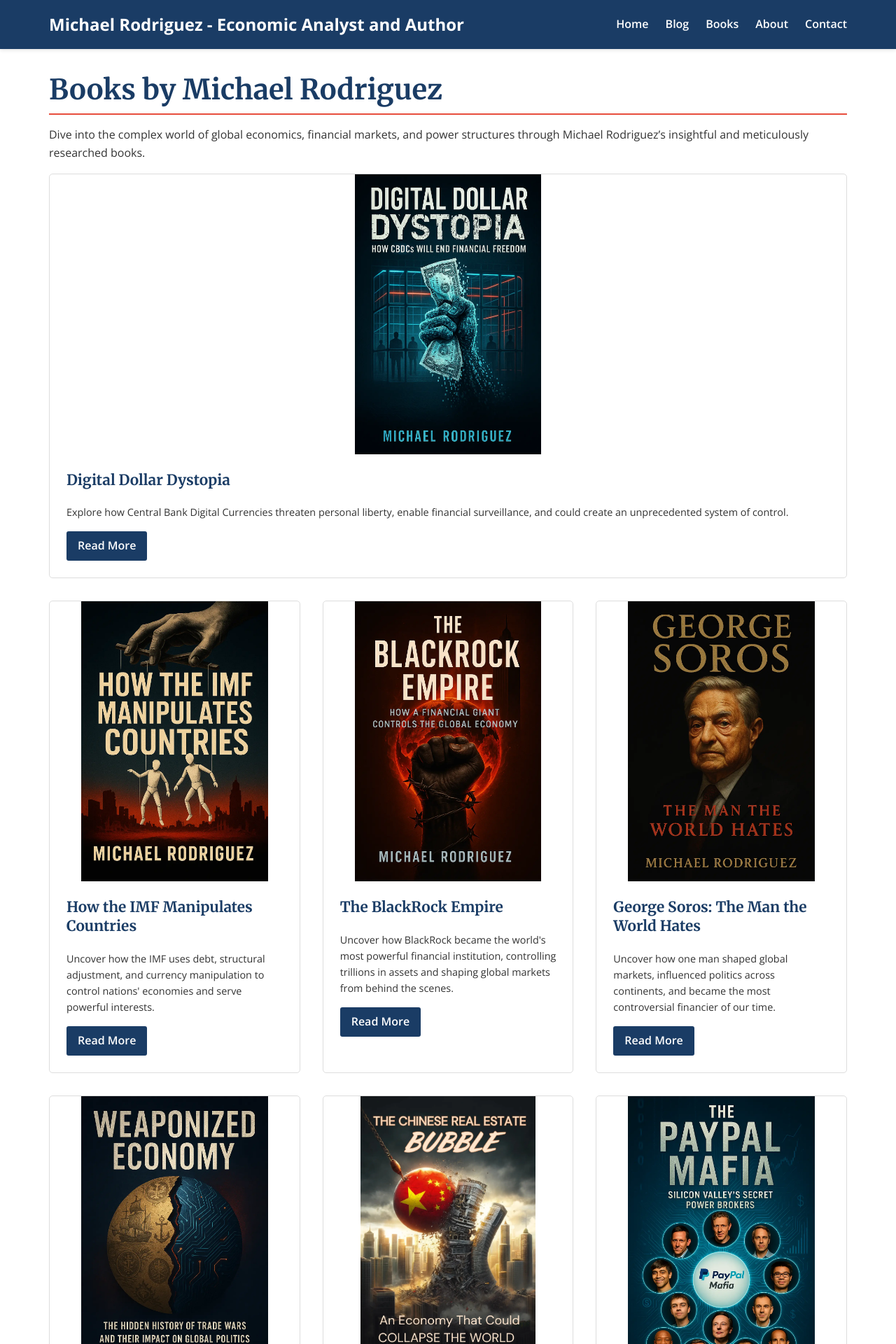
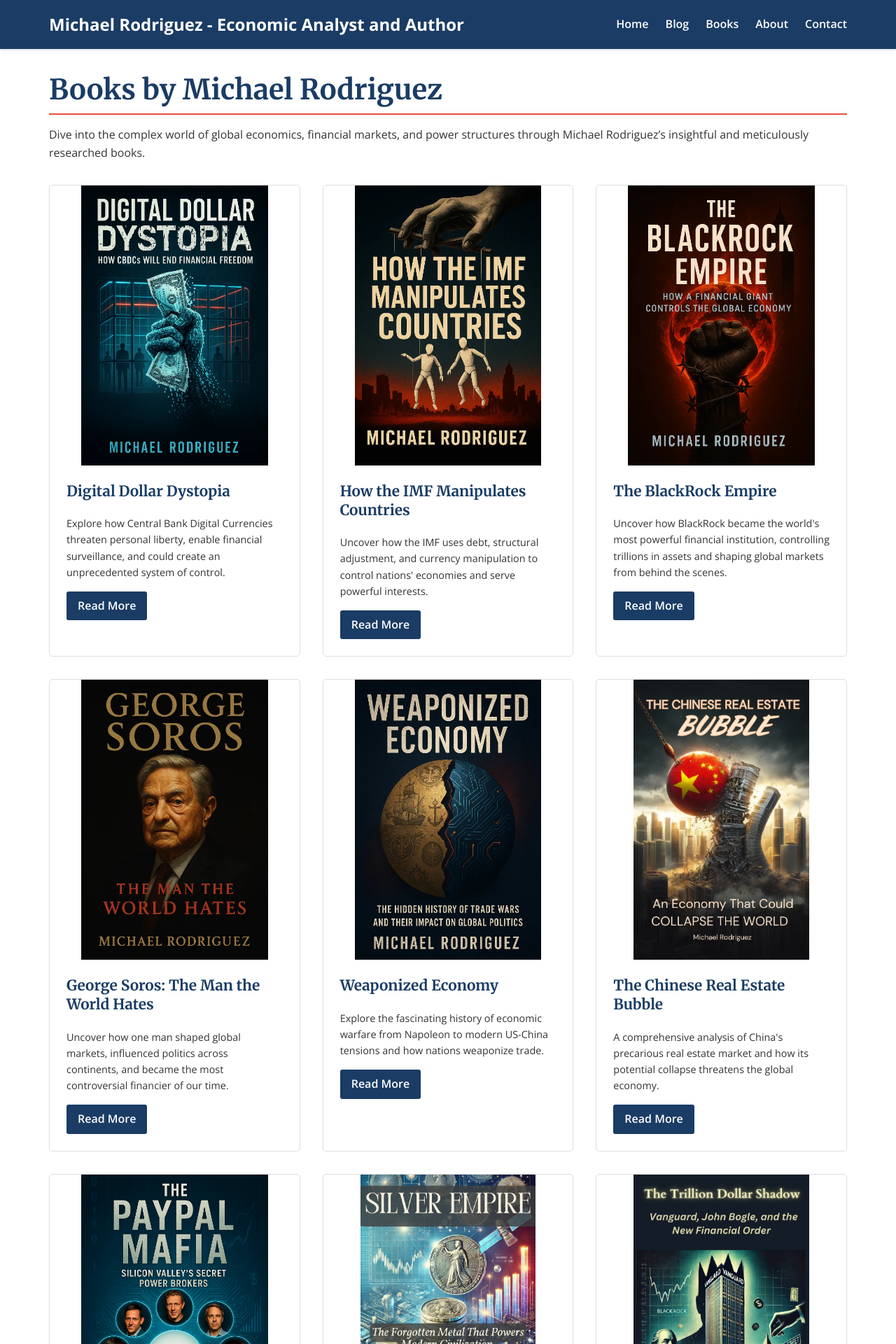
Before and after one commit to Zews123/michael-rodriguez-books, a Jekyll site: the page built from books/index.md, in a window 1280 px wide. Shown: the top 1920 px of the page at 70% size. Built offline with Jekyll 4.4.1, drawn with Linux system fonts in a browser that asks for light colours.

Commit message:
Update index.md

```diff
--- a/books/index.md
+++ b/books/index.md
@@ -8,7 +8,8 @@
 
 Dive into the complex world of global economics, financial markets, and power structures through Michael Rodriguez's insightful and meticulously researched books.
 
-<div class="book-card">
+<div class="book-grid">
+  <div class="book-card">
     <img src="{{ site.baseurl }}/assets/images/Digital_Dollar_Dystopia.webp" alt="Digital Dollar Dystopia Book Cover" style="width: 100%; height: auto; max-height: 400px; object-fit: contain;">
     <div class="book-card-content">
       <h3>Digital Dollar Dystopia</h3>
@@ -17,7 +18,6 @@
     </div>
   </div>
 
-<div class="book-grid">
   <div class="book-card">
     <img src="{{ site.baseurl }}/assets/images/How the IMF Manipulates Nations by Michael Rodrigez.webp" alt="How the IMF Manipulates Countries Book Cover" style="width: 100%; height: auto; max-height: 400px; object-fit: contain;">
     <div class="book-card-content">
```
